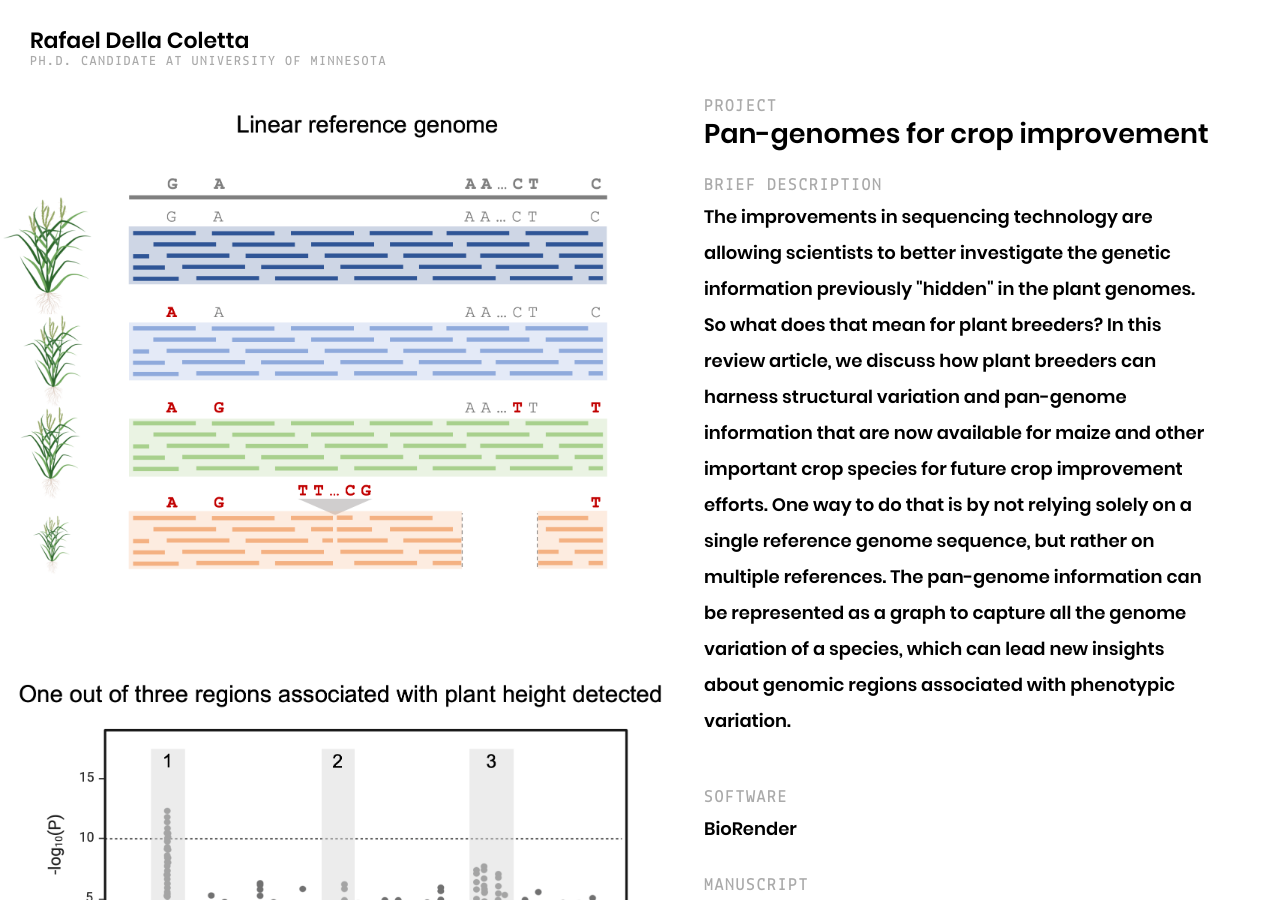
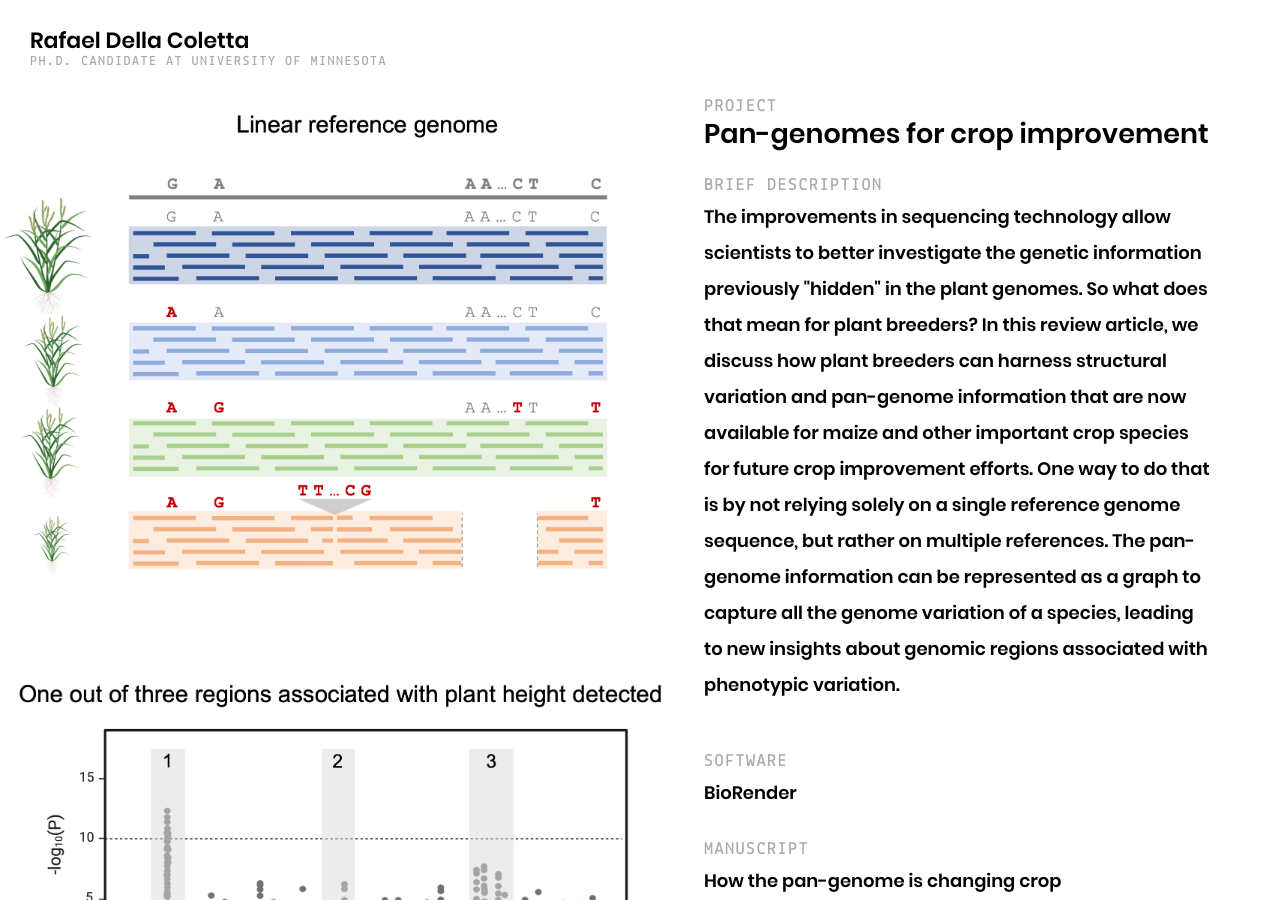
Before and after one commit to rdcoletta/me, a Jekyll site: the page built from _posts/projects/2021-01-04-pan-review.md, in a window 1280 px wide and 900 px high. Built offline with Jekyll 4.4.1, drawn with Linux system fonts in a browser that asks for light colours.

Commit message:
fixed typos

```diff
--- a/_posts/projects/2021-01-04-pan-review.md
+++ b/_posts/projects/2021-01-04-pan-review.md
@@ -34,4 +34,4 @@ images:
     alt: ""
     desc: ""
 ---
-<p> The improvements in sequencing technology are allowing scientists to better investigate the genetic information previously "hidden" in the plant genomes. So what does that mean for plant breeders? In this review article, we discuss how plant breeders can harness structural variation and pan-genome information that are now available for maize and other important crop species for future crop improvement efforts. One way to do that is by not relying solely on a single reference genome sequence, but rather on multiple references. The pan-genome information can be represented as a graph to capture all the genome variation of a species, which can lead new insights about genomic regions associated with phenotypic variation.</p>
+<p>The improvements in sequencing technology allow scientists to better investigate the genetic information previously "hidden" in the plant genomes. So what does that mean for plant breeders? In this review article, we discuss how plant breeders can harness structural variation and pan-genome information that are now available for maize and other important crop species for future crop improvement efforts. One way to do that is by not relying solely on a single reference genome sequence, but rather on multiple references. The pan-genome information can be represented as a graph to capture all the genome variation of a species, leading to new insights about genomic regions associated with phenotypic variation.</p>
```
Also changed, not shown: _posts/projects/2019-02-26-nhr1.md (+1 -1 lines), _posts/projects/2019-02-26-nhr2.md (+1 -2 lines), _posts/projects/2021-04-21-wsr.md (+1 -1 lines), _posts/projects/2021-06-29-te-pop.md (+1 -1 lines), _posts/projects/2021-08-06-nam.md (+1 -1 lines).
